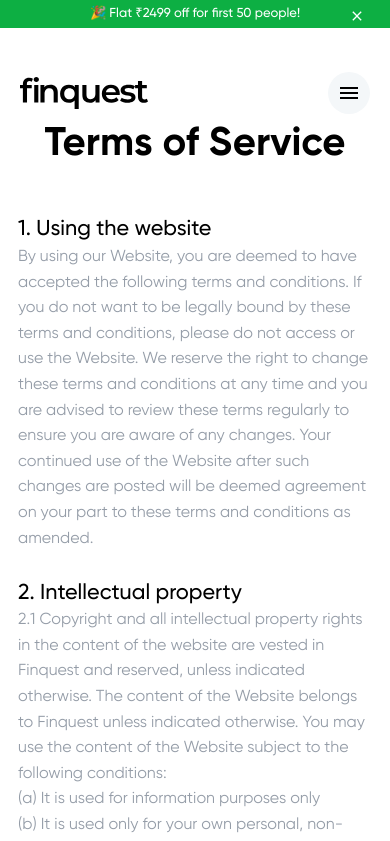
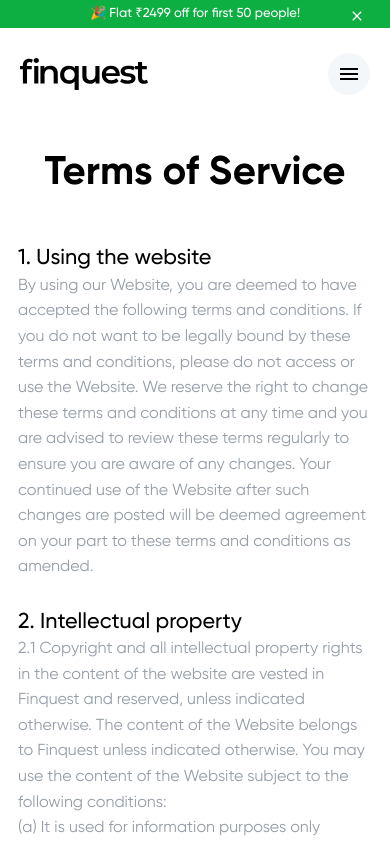
Before and after one commit to emanuelchristo/finquest, a Next.js app: page /terms-of-service in a window 390 px wide. Shown: the top 841 px of the page. Built offline with nearby package versions, Linux system fonts and the light colour scheme.

Commit message:
snackbar inside navbar

```diff
--- a/components/navbar.module.css
+++ b/components/navbar.module.css
@@ -61,7 +61,7 @@
 
 @media (max-width: 1023px) {
 	.navbar {
-		margin-top: 1.5rem;
+		margin-top: .5rem;
 		padding: 3rem 2rem 1.5rem 2rem;
 	}
 	.links-list li {
@@ -122,6 +122,8 @@
 	}
 	.navbar {
 		padding: 2rem 1.5rem 1.5rem 1.5rem;
+		margin-top: .3rem;
+
 	}
 	.talk-button {
 		display: none;
@@ -131,6 +133,7 @@
 @media (max-width: 639px) {
 	.navbar {
 		padding: 1rem 1.25rem 0rem 1.25rem;
+
 	}
 	.logo {
 		height: 28px;
--- a/pages/payment-refund-and-cancellation-policy.js
+++ b/pages/payment-refund-and-cancellation-policy.js
@@ -9,6 +9,7 @@ export default function Refund() {
             <div id='memberships' className='margin'>
                 <section className={styles['pricing']}>
                     <div className={styles['heading-wrapper']}>
+                        <br /><br />
                         <h2>Refund & Cancellation</h2>
                     </div>
                     <p>
@@ -19,6 +20,7 @@ export default function Refund() {
                         <b>3.</b>  Finquest does not store any of your payment information (debit card, credit card, net banking, etc.) or such other information restricted by the Reserve Bank of India (RBI) for processing payment and has partnered with payment gateways for the payment towards the services In case of any other payment, refund or cancellation issues, decisions will be taken on a case by case basis and Finquest's decision will be final and binding. <br /><br />
                         <b>4.</b>  For any concerns related to payment or refunds, kindly write to hellofinquest@gmail.com <br /><br />
                     </p>
+                    <br /><br />
                 </section>
 
             </div>
--- a/pages/privacy-policy.js
+++ b/pages/privacy-policy.js
@@ -9,6 +9,7 @@ export default function Privacy() {
             <div id='memberships' className='margin'>
                 <section className={styles['pricing']}>
                     <div className={styles['heading-wrapper']}>
+                        <br /><br />
                         <h2>Privacy Policy</h2>
                     </div>
 
@@ -59,6 +60,7 @@ export default function Privacy() {
                         ‍If there are changes or additions to this Privacy Policy, we will notify you by posting those changes here. Changes and additions to this Privacy Policy are effective when they are posted. Please check this web page periodically to see any changes we have made to our Privacy Policy.
 
                     </p><br />
+                    <br /><br />
                 </section>
 
             </div>
--- a/pages/terms-of-service.js
+++ b/pages/terms-of-service.js
@@ -13,6 +13,7 @@ export default function Terms() {
             <div id='memberships' className='margin'>
                 <section className={styles['pricing']}>
                     <div className={styles['heading-wrapper']}>
+                        <br /><br />
                         <h2>Terms of Service</h2>
                     </div>
                     <p>
@@ -56,7 +57,7 @@ export default function Terms() {
                         3.11 Should you have any complaint regarding any material published on the Website, you can notify us of then a ture and details of your complaint by emailing hellofinquest@gmail.com<br />
                         ‍<br /><br />
 
-                    </p>
+                    </p><br /><br />
                 </section>
 
             </div>
```
